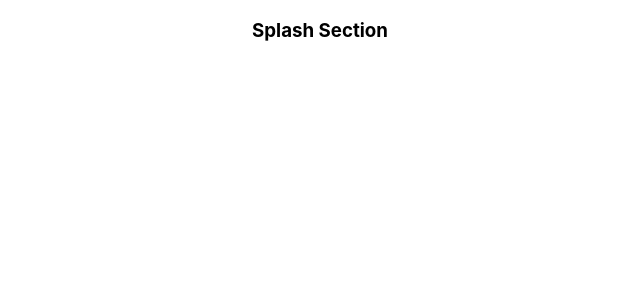
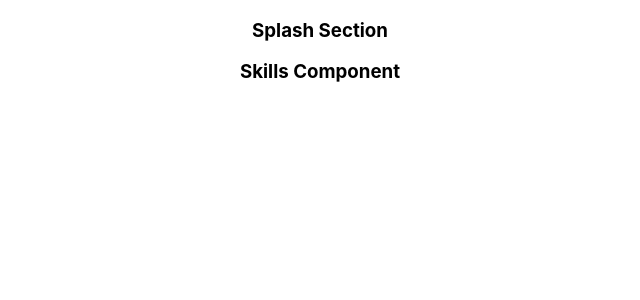
Before and after one commit to wwSchrader/web-portfolio, a React (Create React App) app: page / in a window 1280 px wide. Shown: the top 300 px of the page, without its empty margins (320-960 px from the left). Built offline with nearby package versions, Linux system fonts and the light colour scheme.

Commit message:
Add Skills Component

```diff
--- a/src/App.tsx
+++ b/src/App.tsx
@@ -1,11 +1,13 @@
 import React from 'react';
 import './App.css';
 import SplashSection from './SplashSection';
+import SkillsComponent from './SkillsComponent';
 
 const App: React.FC = () => {
   return (
     <div className="App">
       <SplashSection />
+      <SkillsComponent />
     </div>
   );
 }
--- /dev/null
+++ b/src/SkillsComponent.tsx
@@ -0,0 +1,11 @@
+import React from 'react';
+
+const SkillsComponent: React.FC = () => {
+  return (
+    <div className='SkillsComponent'>
+      <h3>Skills Component</h3>
+    </div>
+  );
+}
+
+export default SkillsComponent;
```
